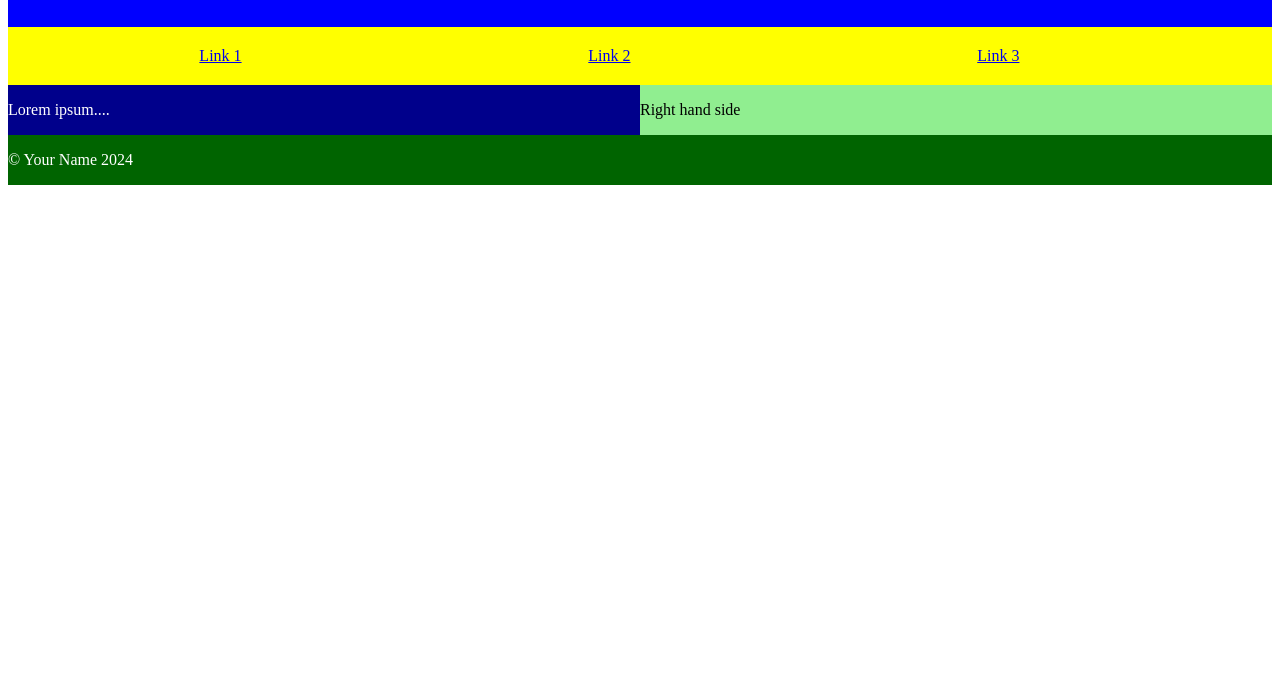
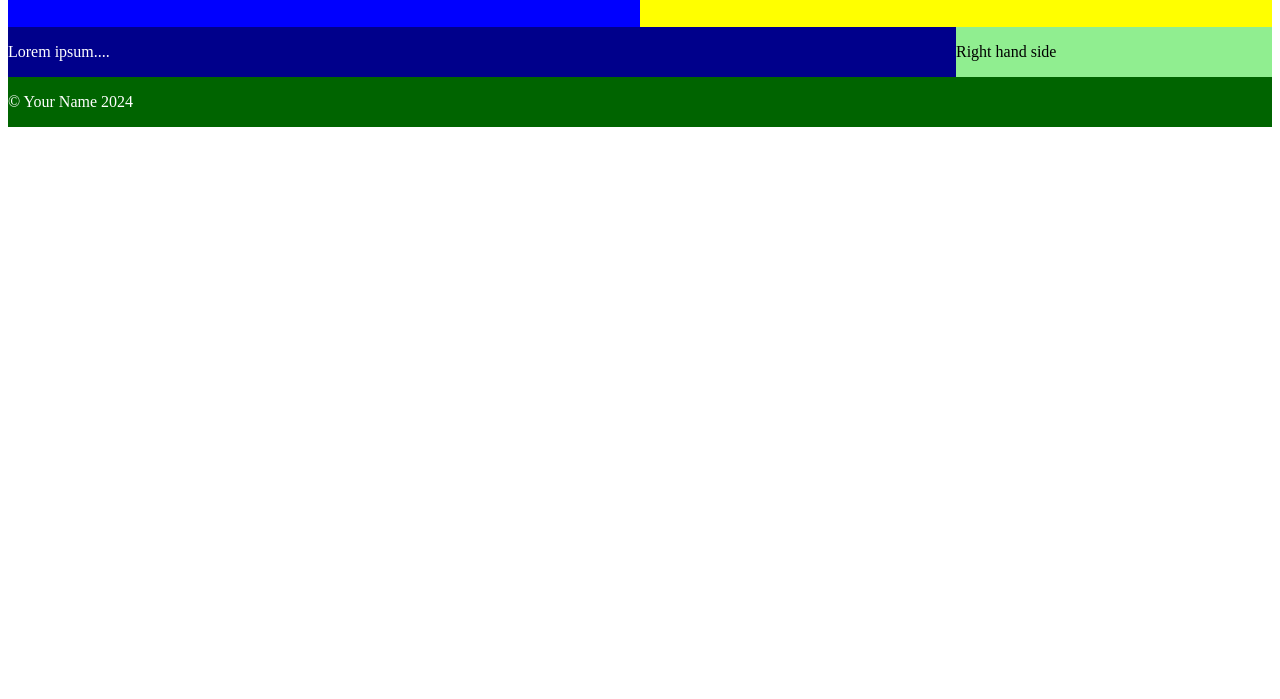
Before and after one commit to muhammadhamza008/Internet-Programming, a plain HTML site: page Exercises/Week3/exercise3.html in a window 1280 px wide. Shown: the part 101-800 px from the top of the page. Drawn offline with Linux system fonts and the light colour scheme.

Commit message:
Week 3 exercise part d

```diff
--- a/Exercises/Week3/style.css
+++ b/Exercises/Week3/style.css
@@ -2,19 +2,28 @@
 body {
     display: grid;
     /* grid-template-columns: 20% 60% 20%; */
-    grid-template-columns: 50% 50%;
+
+    /* grid-template-columns: 50% 50%; Part c */
+
+    grid-template-columns: 50% 25% 25%; /* Part d */
+
     grid-template-rows: auto;
-    /* grid-template-areas: "header header header"
-     "nav nav nav"
+
+    /* Part a */
+    grid-template-areas: "header nav nav"
      "main main aside"
-     "footer footer footer"; */
+     "footer footer footer";
+
+     /* Part b */
      /* grid-template-areas: "header header header"
      "nav main main"
      "footer footer footer"; */
-     grid-template-areas: "header header"
+
+     /* Part c */
+     /* grid-template-areas: "header header"
      "nav nav"
      "main aside"
-     "footer footer";
+     "footer footer"; */
 }
 
 header {
@@ -48,5 +57,5 @@ footer {
 }
 
 a {
-    margin: 14%;
+    margin: 13%;
 }
```
